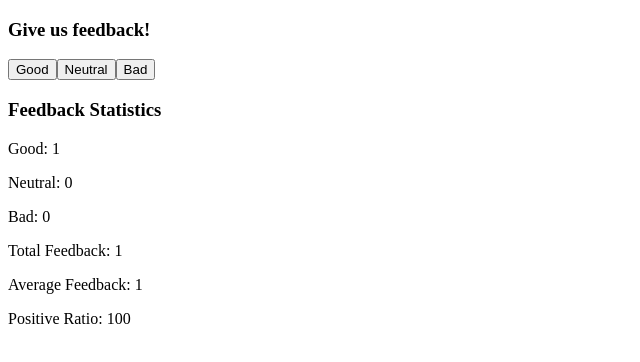
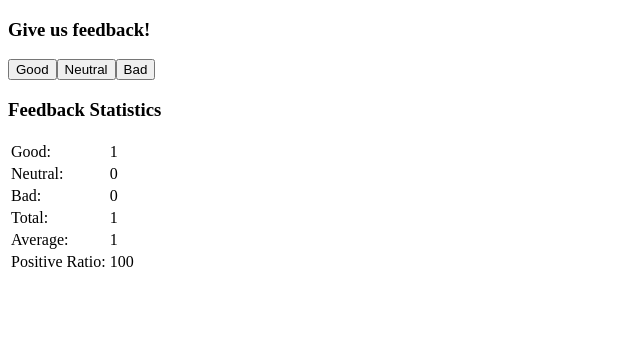
Before and after one commit to hpenacho/FullStackOpen-2021, a React (Create React App) app in the folder part1/unicafe/: page / in a window 1280 px wide. Both pictures are taken after a click on the button "Good". Shown: the top 362 px of the page, without its empty margins (0-640 px from the left). Built offline with nearby package versions, Linux system fonts and the light colour scheme.

Commit message:
unicafe step6

```diff
--- a/part1/unicafe/src/App.js
+++ b/part1/unicafe/src/App.js
@@ -8,8 +8,12 @@ const Button = (props) => (
 
 const Statistic = (props) => {
   return(
-  <p>{props.text}: {props.value}</p>
-)
+   <tbody>
+     <tr>
+      <td>{props.text}:</td><td>{props.value}</td>
+    </tr>
+    </tbody>
+        )
 }
 
 const App = () => {
@@ -23,12 +27,14 @@ const App = () => {
     if(tot > 0){
     return (
       <>
+      <table>
         <Statistic text="Good" value={good}></Statistic>
         <Statistic text="Neutral" value={neutral}></Statistic>
         <Statistic text="Bad" value={bad}></Statistic>
-        <Statistic text="Total Feedback" value = {total}></Statistic>
-        <Statistic text="Average Feedback" value =  {(good-bad) / total}></Statistic>
+        <Statistic text="Total" value = {total}></Statistic>
+        <Statistic text="Average" value =  {(good-bad) / total}></Statistic>
         <Statistic text="Positive Ratio" value = {(good * 100) / total}></Statistic>
+        </table>
     </>
     )}
     else
@@ -48,9 +54,7 @@ const App = () => {
       <h3>Feedback Statistics</h3>
       {stats(total)}
         </div>
-
     </>
-
   )
 }
 
```
